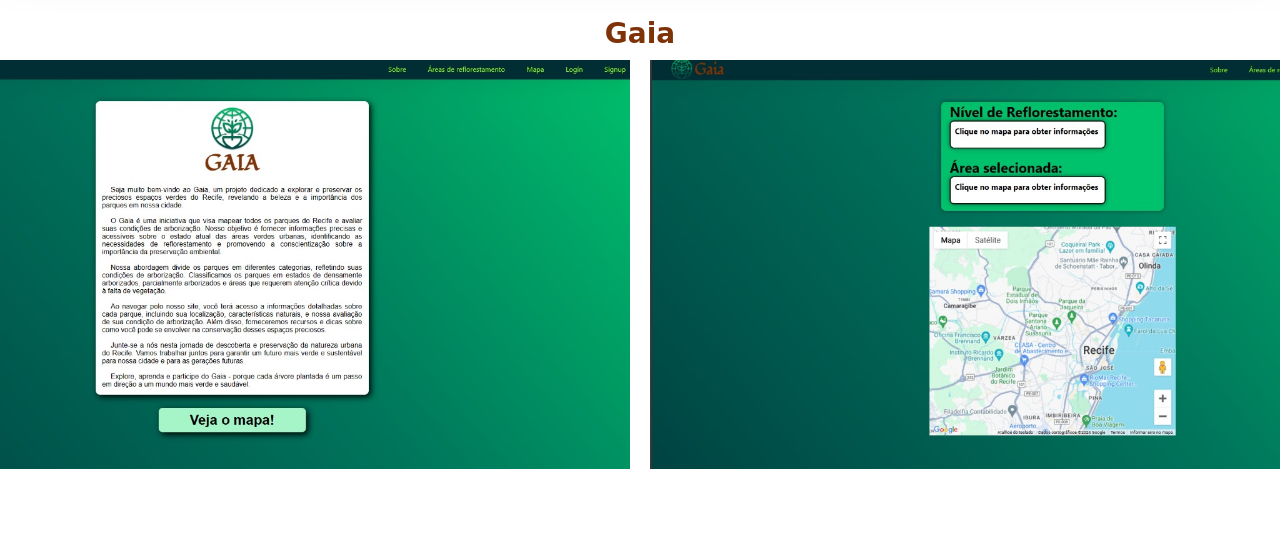
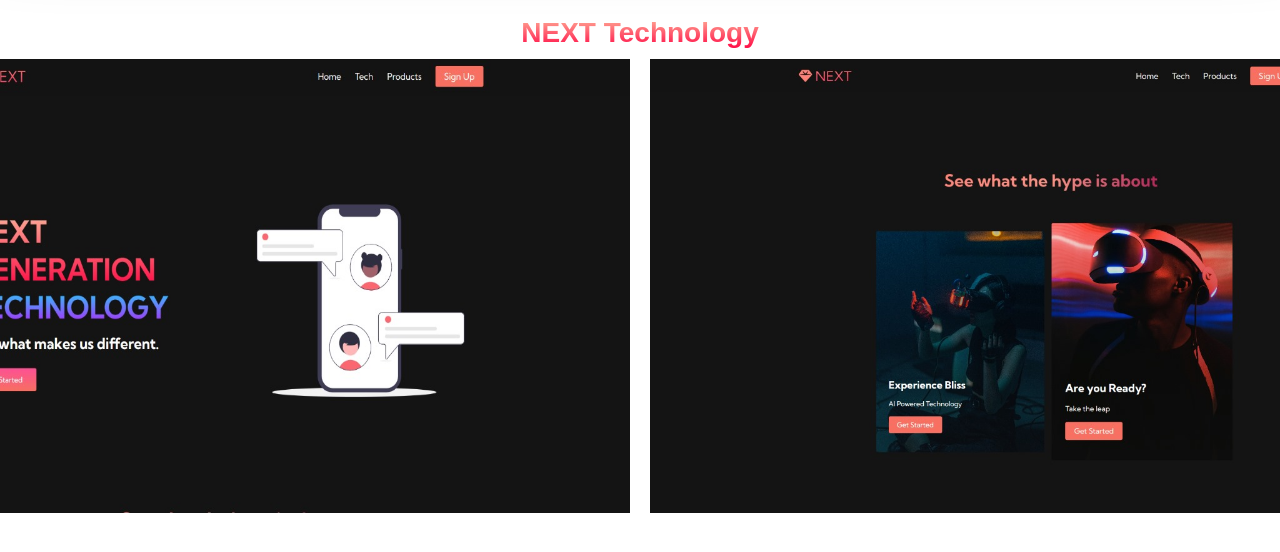
Before and after one commit to Azulxy/Portifolio, a plain HTML site: page Site/Portifolio.html in a window 1280 px wide. Shown: the part 166-718 px from the top of the page. Drawn offline with nearby package versions, Linux system fonts and the light colour scheme; a web font is replaced by a local one.

Commit message:
finished

```diff
--- a/Site/Portifolio.html
+++ b/Site/Portifolio.html
@@ -32,10 +32,10 @@
 
     <div>
         <h1 class="projetos">Projetos:</h1>
-        <a class="gaiaTitulo" href="https://azulxy.github.io/Gaia/">Gaia</a>
+        <a class="gaiaTitulo" href="https://azulxy.github.io/Tech-Project/">NEXT Technology</a>
         <div class="gaiaFotos">
-            <img class="gaia" src="../images/Gaia-LandingPage.jpg" alt="">
-            <img class="gaia" src="../images/Gaia.jpg" alt="">
+            <img class="gaia" src="../images/NextTech1.jpg" alt="">
+            <img class="gaia" src="../images/NextTech2.jpg" alt="">
         </div>
     </div>
 
--- a/Site/style.css
+++ b/Site/style.css
@@ -273,9 +273,13 @@ h1{
     font-family: Open Sans, sans-serif;
 }
 .gaiaTitulo{
-    font-family: "Fondamento", cursive, sans-serif;
+    font-family: 'Kumbh Sans', sans-serif;
     text-decoration: none;
-    color: rgb(126, 50, 7);
+    background: linear-gradient(to top, #ff0844 0%, #ffb199 100%);
+    -webkit-background-clip: text;
+    -moz-background-clip: text;
+    -webkit-text-fill-color: transparent;
+    -moz-text-fill-color: transparent;
     font-weight: bold;
     font-size: 28px;
     display: flex;
```
Also changed, not shown: index.html (+3 -0 lines), images/NextTech1.jpg (added), images/NextTech2.jpg (added).
